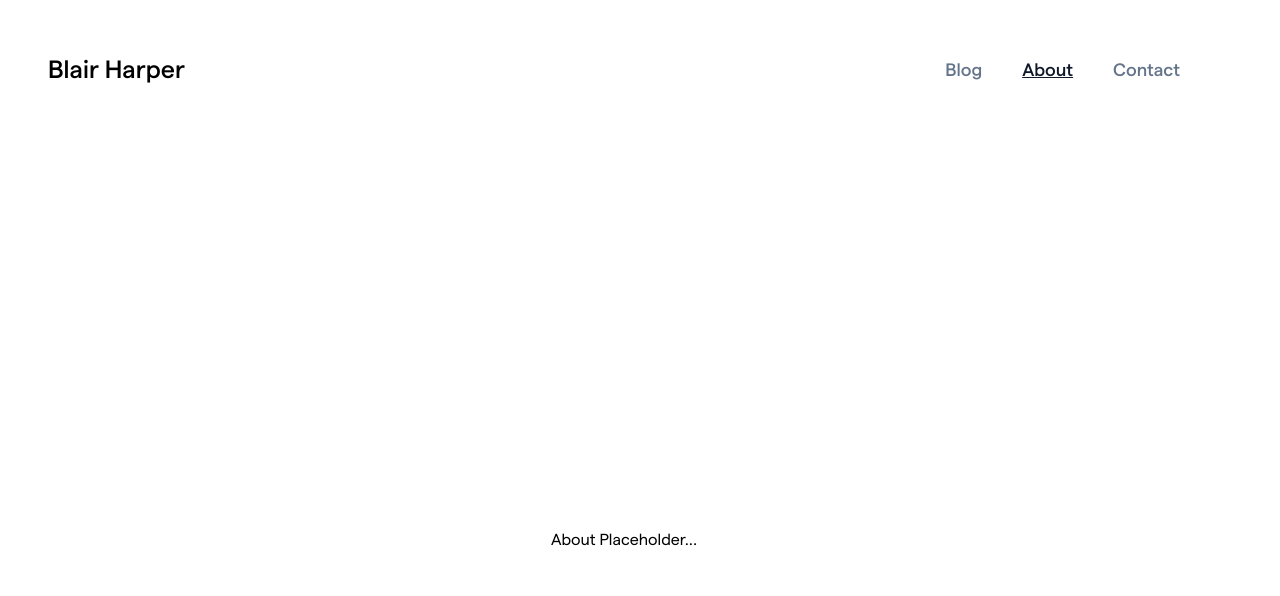
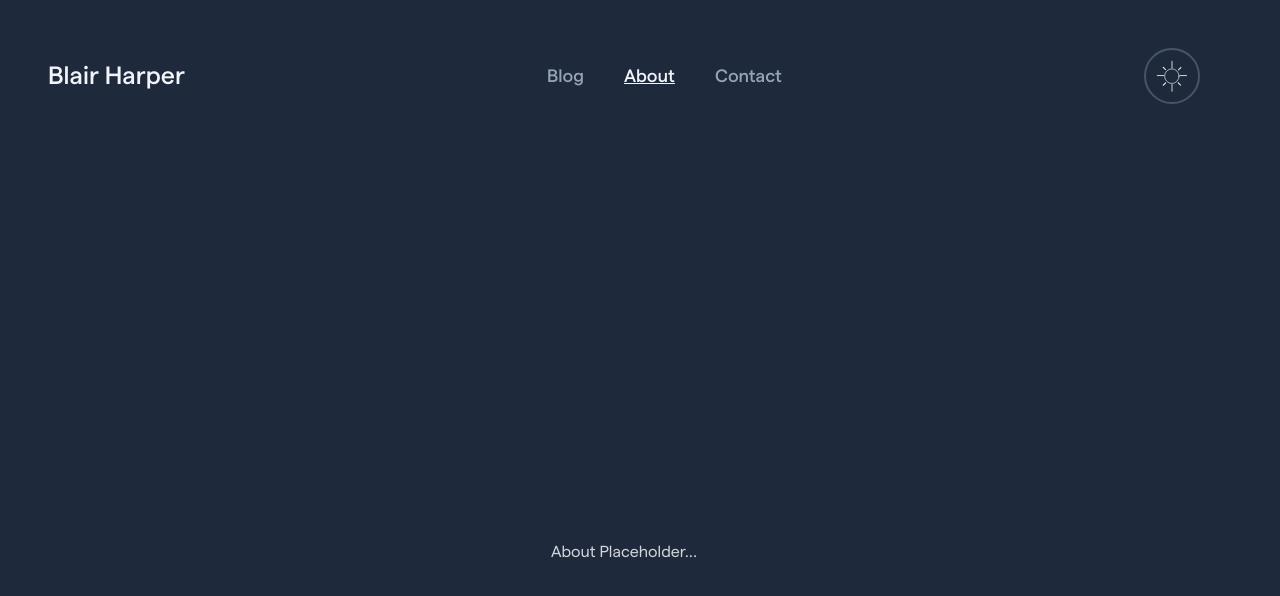
Before and after one commit to blairharper/blairharper.dev, a Next.js app: page /about in a window 1280 px wide. Shown: the top 596 px of the page. Built offline with nearby package versions, Linux system fonts and the light colour scheme.

Commit message:
implement dark/light mode toggle

```diff
--- a/components/NavBar.tsx
+++ b/components/NavBar.tsx
@@ -1,7 +1,8 @@
 import Link from 'next/link';
 import {useRouter} from 'next/router';
 import clsx from 'clsx';
-
+import SunIcon from './icons/SunIcon';
+import MoonIcon from './icons/MoonIcon';
 const LINKS = [
   {name: 'Blog', href: '/'},
   {name: 'About', href: '/about'},
@@ -33,8 +34,7 @@ function NavLink({href, name}: {href: string; name: string}) {
     </li>
   );
 }
-
-const NavBar = () => {
+const NavBar = ({setIsDarkMode, isDarkMode}) => {
   return (
     <div className="px-5vw py-9 lg:py-12">
       <nav className="max-w-8xl mx-auto flex max-w-6xl items-center justify-between">
@@ -50,6 +50,25 @@ const NavBar = () => {
             <NavLink href={href} name={name} key={name} />
           ))}
         </ul>
+        <div className="relative h-14 w-14">
+          {isDarkMode ? (
+            <button
+              className="focus:border-primary inline-flex h-14 w-14 items-center justify-center overflow-hidden rounded-full border-2 border-slate-600 p-1 transition hover:border-slate-200 focus:outline-none"
+              onClick={() => setIsDarkMode(false)}>
+              <span className="absolute inset-0">
+                <SunIcon />
+              </span>
+            </button>
+          ) : (
+            <button
+              className="focus:border-primary inline-flex h-14 w-14 items-center justify-center overflow-hidden rounded-full border-2 border-slate-200 p-1 transition hover:border-slate-600 focus:outline-none"
+              onClick={() => setIsDarkMode(true)}>
+              <span className="absolute inset-0  transform text-black transition duration-1000 motion-reduce:duration-[0s]  dark:text-black">
+                <MoonIcon />
+              </span>
+            </button>
+          )}
+        </div>
       </nav>
     </div>
   );
--- /dev/null
+++ b/components/icons/MoonIcon.tsx
@@ -0,0 +1,30 @@
+import * as React from 'react';
+
+const MoonIcon = (props) => (
+  <svg
+    viewBox="0 0 56 56"
+    xmlns="http://www.w3.org/2000/svg"
+    xmlSpace="preserve"
+    style={{
+      fillRule: 'evenodd',
+      clipRule: 'evenodd',
+      strokeLinecap: 'round',
+      strokeLinejoin: 'round',
+      strokeMiterlimit: 1.5,
+    }}
+    {...props}>
+    <path
+      d="M52.792 12.603c-16.223 0-29.394 9.721-29.394 21.695 0 11.973 13.171 21.694 29.394 21.694-4.867-5.062-8.818-13.04-8.818-21.694 0-8.655 3.951-16.633 8.818-21.695Z"
+      style={{
+        fill: '#ebebeb',
+        fillOpacity: 0,
+        stroke: '#000',
+        strokeWidth: '1.2px',
+      }}
+      fill="none"
+      transform="matrix(.54263 -.14368 .19467 .73522 -1.866 8.722)"
+    />
+  </svg>
+);
+
+export default MoonIcon;
--- /dev/null
+++ b/components/icons/SunIcon.tsx
@@ -0,0 +1,105 @@
+import * as React from 'react';
+
+const SunIcon = (props) => (
+  <svg
+    viewBox="0 0 56 56"
+    xmlns="http://www.w3.org/2000/svg"
+    xmlSpace="preserve"
+    style={{
+      fillRule: 'evenodd',
+      clipRule: 'evenodd',
+      strokeLinecap: 'round',
+      strokeLinejoin: 'round',
+      strokeMiterlimit: 1.5,
+    }}
+    {...props}>
+    <path
+      d="m12.564 8.898-.012-3.155"
+      style={{
+        fill: 'none',
+        stroke: '#fff',
+        strokeWidth: '.43px',
+      }}
+      transform="matrix(-1.65589 1.62083 -.83182 -.83018 62.27 21.656)"
+    />
+    <path
+      d="m12.564 8.898-.012-3.155"
+      style={{
+        fill: 'none',
+        stroke: '#fff',
+        strokeWidth: '.43px',
+      }}
+      transform="matrix(-1.65589 1.62083 -.83182 -.83018 47.224 6.182)"
+    />
+    <ellipse
+      cx={6.054}
+      cy={5.584}
+      rx={5.687}
+      ry={5.571}
+      style={{
+        fill: '#ebebeb',
+        fillOpacity: 0,
+        stroke: '#fff',
+        strokeWidth: '.47px',
+      }}
+      fill="none"
+      transform="matrix(1.26805 0 0 1.31017 20.19 20.869)"
+    />
+    <path
+      d="m12.564 8.898-.012-3.155"
+      style={{
+        fill: 'none',
+        stroke: '#fff',
+        strokeWidth: '.38px',
+      }}
+      transform="matrix(2.05028 .0084 -.00804 2.14195 2.34 .882)"
+    />
+    <path
+      d="m12.564 8.898-.012-3.155"
+      style={{
+        fill: 'none',
+        stroke: '#fff',
+        strokeWidth: '.38px',
+      }}
+      transform="matrix(2.05028 .0084 -.00804 2.14195 2.337 24.108)"
+    />
+    <path
+      d="m12.564 8.898-.012-3.155"
+      style={{
+        fill: 'none',
+        stroke: '#fff',
+        strokeWidth: '.38px',
+      }}
+      transform="matrix(-.00804 -2.14195 -2.05028 .0084 54.383 54.398)"
+    />
+    <path
+      d="m12.564 8.898-.012-3.155"
+      style={{
+        fill: 'none',
+        stroke: '#fff',
+        strokeWidth: '.38px',
+      }}
+      transform="matrix(-.00804 -2.14195 -2.05028 .0084 31.628 54.414)"
+    />
+    <path
+      d="m12.564 8.898-.012-3.155"
+      style={{
+        fill: 'none',
+        stroke: '#fff',
+        strokeWidth: '.44px',
+      }}
+      transform="matrix(1.64932 1.62729 -.84477 .81745 21.197 -5.707)"
+    />
+    <path
+      d="m12.564 8.898-.012-3.155"
+      style={{
+        fill: 'none',
+        stroke: '#fff',
+        strokeWidth: '.44px',
+      }}
+      transform="matrix(1.64932 1.62729 -.84477 .81745 5.831 9.667)"
+    />
+  </svg>
+);
+
+export default SunIcon;
--- a/package.json
+++ b/package.json
@@ -16,6 +16,7 @@
     "react-dom": "17.0.2"
   },
   "devDependencies": {
+    "@tailwindcss/typography": "^0.5.2",
     "@types/node": "^17.0.18",
     "@types/react": "^17.0.39",
     "autoprefixer": "^10.4.2",
--- a/pages/_app.js
+++ b/pages/_app.js
@@ -1,21 +1,30 @@
+import * as React from 'react';
 import Head from 'next/head';
 import '../styles/globals.css';
 import styles from '../styles/Home.module.css';
-
+import clsx from 'clsx';
 import NavBar from '../components/NavBar';
 
 function MyApp({Component, pageProps}) {
+  const [isDarkMode, setIsDarkMode] = React.useState(true);
   return (
+    <div
+      className={clsx({
+        'bg-white': !isDarkMode,
+        dark: isDarkMode,
+        'bg-slate-800': isDarkMode,
+      })}>
       <div className={styles.container}>
         <Head>
           <title>Blair Harper</title>
           <meta name="description" content="Blair Harper blog and portfolio" />
           <link rel="icon" href="/favicon.ico" />
         </Head>
-      <NavBar />
+        <NavBar setIsDarkMode={setIsDarkMode} isDarkMode={isDarkMode} />
         <main className={styles.main}>
           <Component {...pageProps} />
         </main>
+      </div>
     </div>
   );
 }
--- a/pages/about.tsx
+++ b/pages/about.tsx
@@ -3,7 +3,9 @@ import React from 'react';
 export default function About() {
   return (
     <>
-      <p>About Placeholder...</p>
+      <article className="prose dark:prose-invert">
+        <p>About Placeholder...</p>
+      </article>
     </>
   );
 }
--- a/pages/blog/[slug].tsx
+++ b/pages/blog/[slug].tsx
@@ -40,12 +40,14 @@ export default function PostPage(props: any) {
         {postPublishedString} — {props.post.reading_time} min read
       </p>
       <div className="my-10">
-        <Image width={800} height={500} src={props.post.feature_image} />
+        <Image width={900} height={600} src={props.post.feature_image} />
       </div>
-      <div
-        className="gh-content my-3 dark:text-slate-200"
-        dangerouslySetInnerHTML={{__html: props.post.html}}
-      />
+      <div className="grid place-items-center">
+        <div
+          className="gh-content prose my-3 max-w-3xl dark:prose-invert"
+          dangerouslySetInnerHTML={{__html: props.post.html}}
+        />
+      </div>
     </div>
   );
 }
--- a/styles/Home.module.css
+++ b/styles/Home.module.css
@@ -1,7 +1,6 @@
 .container {
   padding: 0 2rem;
   padding-left: calc(100vw - 100%);
-  @apply bg-white dark:bg-slate-800;
 }
 .main {
   min-height: 100vh;
--- a/tailwind.config.js
+++ b/tailwind.config.js
@@ -2,6 +2,7 @@ const colors = require('tailwindcss/colors');
 const defaultTheme = require('tailwindcss/defaultTheme');
 
 module.exports = {
+  darkMode: 'class',
   content: [
     './pages/**/*.{js,ts,jsx,tsx}',
     './components/**/*.{js,ts,jsx,tsx}',
@@ -29,5 +30,5 @@ module.exports = {
       },
     },
   },
-  plugins: [],
+  plugins: [require('@tailwindcss/typography')],
 };
```
Also changed, not shown: pages/contact.tsx (+164 -162 lines), 1 other file (tests, documents, lock files or other folders). Lines whose indentation alone changed are shown as unchanged.
